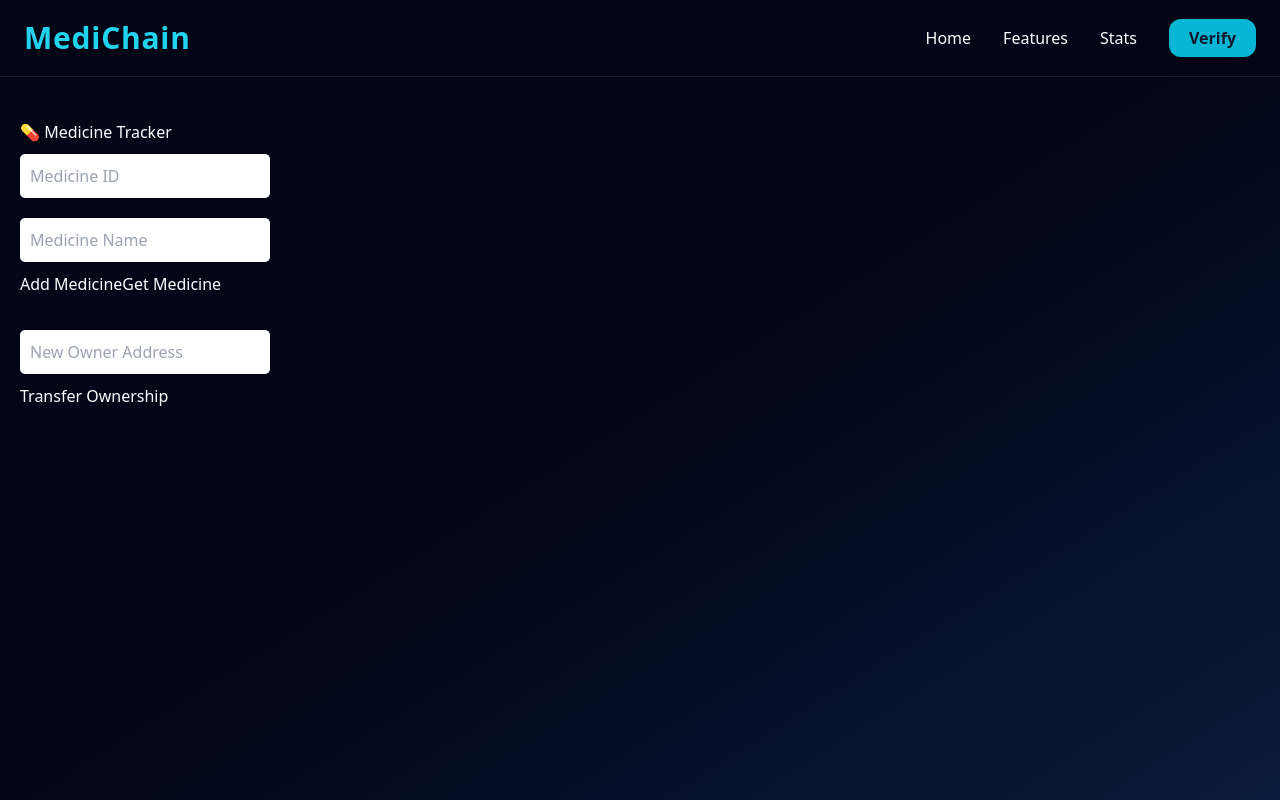
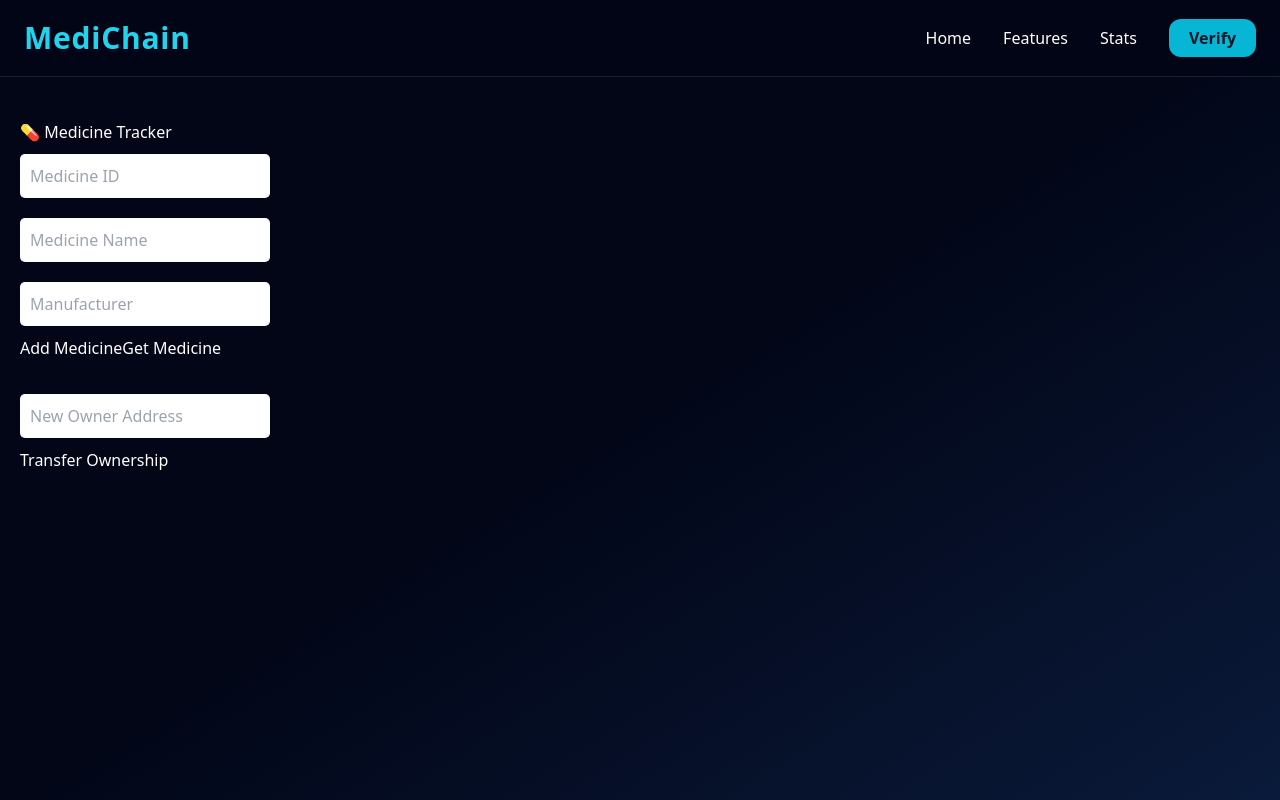
Before and after one commit to Soujana77/Blockchain-counterfeit-tracking, a React app in the folder frontend/: page /add-medicine in a window 1280 px wide. Built offline with nearby package versions, Linux system fonts and the light colour scheme; the HTML template or start-up script is replaced by a standard one.

Commit message:
Fixed a small bug in adding medicine and transfering ownership

```diff
--- a/frontend/src/pages/Medicine.jsx
+++ b/frontend/src/pages/Medicine.jsx
@@ -3,18 +3,34 @@ import axios from "axios";
 import { QRCodeCanvas } from "qrcode.react";
 
 export default function Medicine() {
+
   const [id, setId] = useState("");
   const [name, setName] = useState("");
+  const [manufacturer, setManufacturer] = useState("");
+
   const [result, setResult] = useState(null);
+
   const [newOwner, setNewOwner] = useState("");
+
   const [showQR, setShowQR] = useState(false);
 
   // ➕ Add Medicine
   const handleAdd = async () => {
+
     try {
+
+      if (!id || !name || !manufacturer) {
+        alert("Please fill all fields");
+        return;
+      }
+
       const res = await axios.post(
         "http://localhost:8000/api/addMedicine",
-        { id, name }
+        {
+          id,
+          name,
+          manufacturer
+        }
       );
 
       alert(res.data.message);
@@ -23,13 +39,18 @@ export default function Medicine() {
       setShowQR(true);
 
     } catch (err) {
-      alert(err.response?.data?.error || err.message);
+
+      alert(
+        err.response?.data?.error || err.message
+      );
     }
   };
 
   // 🔍 Get Medicine
   const handleGet = async () => {
+
     try {
+
       const res = await axios.get(
         `http://localhost:8000/api/getMedicine/${id}`
       );
@@ -37,22 +58,36 @@ export default function Medicine() {
       setResult(res.data.data);
 
     } catch {
+
       alert("Medicine not found");
     }
   };
 
   // 🔄 Transfer Ownership
   const handleTransfer = async () => {
+
     try {
+
+      if (!id || !newOwner) {
+        alert("Please enter ID and owner address");
+        return;
+      }
+
       const res = await axios.post(
         "http://localhost:8000/api/transferOwnership",
-        { id, newOwner }
+        {
+          id,
+          newOwner
+        }
       );
 
       alert(res.data.message);
 
     } catch (err) {
-      alert(err.response?.data?.error || err.message);
+
+      alert(
+        err.response?.data?.error || err.message
+      );
     }
   };
 
@@ -64,6 +99,7 @@ export default function Medicine() {
         paddingTop: "120px",
       }}
     >
+
       <h2>💊 Medicine Tracker</h2>
 
       {/* Medicine ID */}
@@ -102,9 +138,32 @@ export default function Medicine() {
 
       <br />
 
+      {/* Manufacturer */}
+      <input
+        style={{
+          padding: "10px",
+          margin: "10px 0",
+          width: "250px",
+          backgroundColor: "#fff",
+          color: "#000",
+          borderRadius: "5px",
+          border: "none"
+        }}
+        placeholder="Manufacturer"
+        value={manufacturer}
+        onChange={(e) => setManufacturer(e.target.value)}
+      />
+
+      <br />
+
       {/* Buttons */}
-      <button onClick={handleAdd}>Add Medicine</button>
-      <button onClick={handleGet}>Get Medicine</button>
+      <button onClick={handleAdd}>
+        Add Medicine
+      </button>
+
+      <button onClick={handleGet}>
+        Get Medicine
+      </button>
 
       <br /><br />
 
@@ -141,6 +200,7 @@ export default function Medicine() {
             borderRadius: "10px"
           }}
         >
+
           <h3 style={{ color: "#000" }}>
             Medicine QR Code
           </h3>
@@ -150,20 +210,32 @@ export default function Medicine() {
             size={200}
           />
 
-          <p style={{ color: "#000", marginTop: "10px" }}>
+          <p
+            style={{
+              color: "#000",
+              marginTop: "10px"
+            }}
+          >
             ID: {id}
           </p>
+
         </div>
       )}
 
       {/* Result */}
       {result && (
         <div style={{ marginTop: "20px" }}>
+
           <h3>Result:</h3>
 
           <p>ID: {result.batchId}</p>
+
           <p>Name: {result.name}</p>
+
+          <p>Manufacturer: {result.manufacturer}</p>
+
           <p>Owner: {result.currentOwner}</p>
+
         </div>
       )}
     </div>
```
